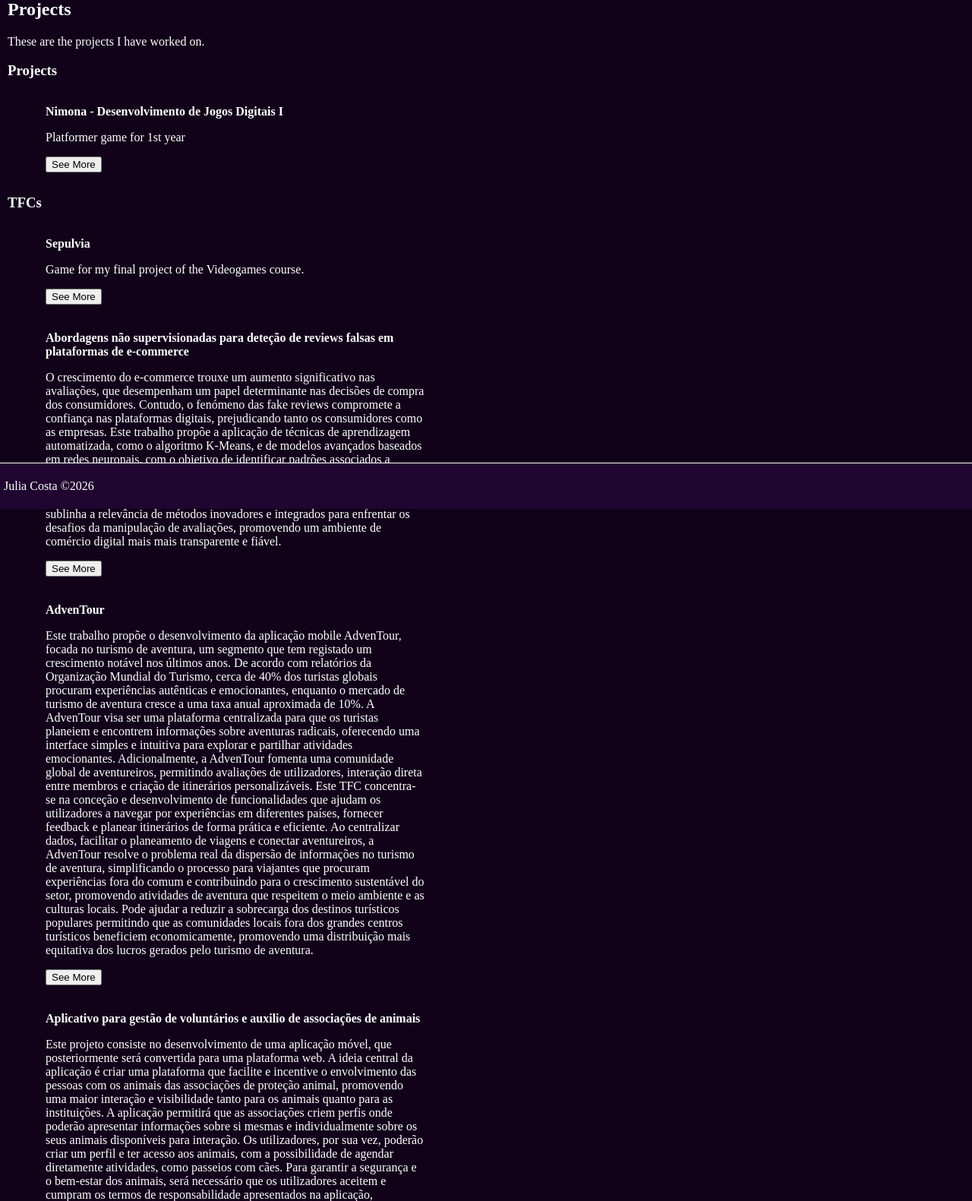
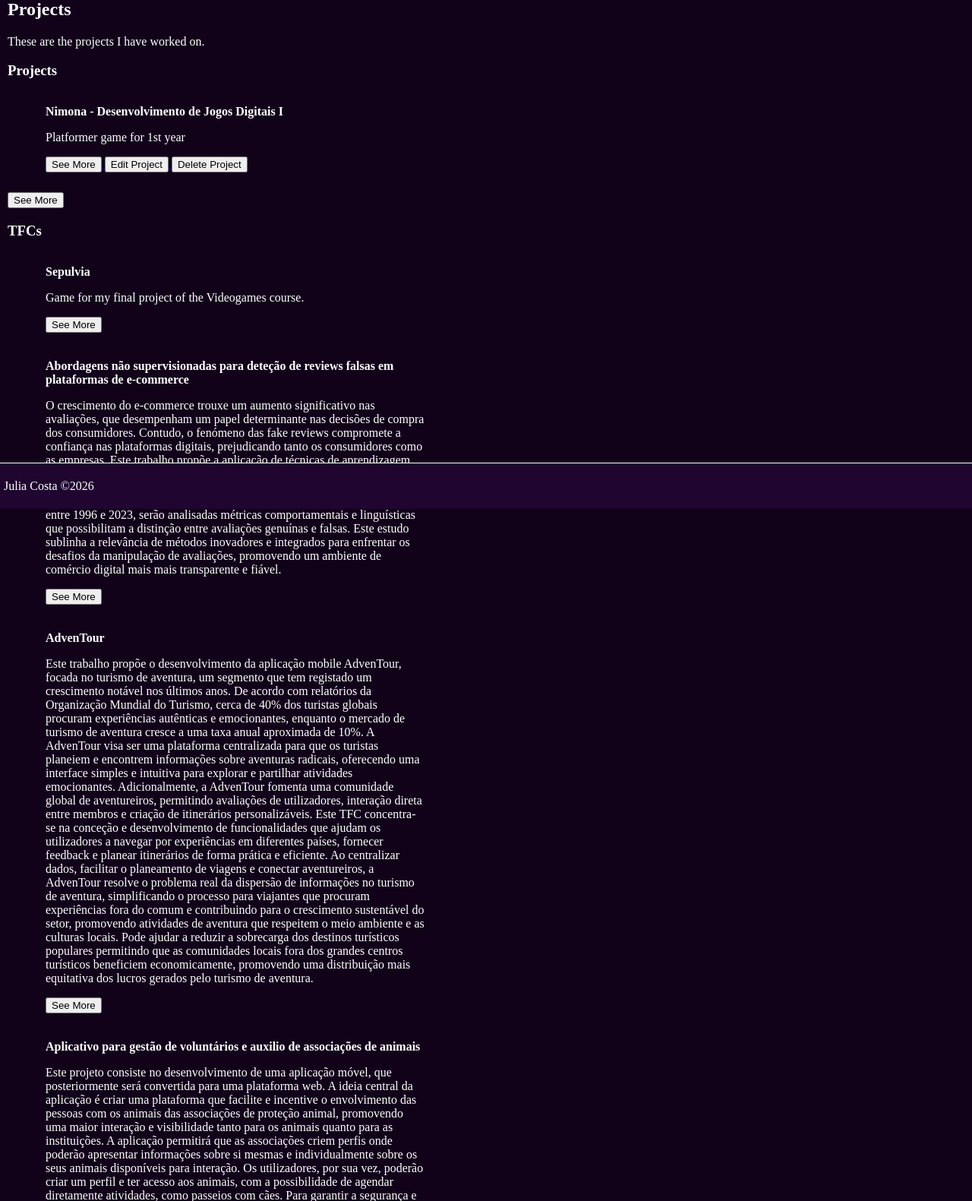
Before and after one commit to Juhhxx/PW_Portefolio, a Django app: page /portfolio/projects/ in a window 1280 px wide. Shown: the part 130-1711 px from the top of the page at 76% size. Run offline with Django 5.2, Linux system fonts and the light colour scheme; a user stored in the database is signed in; data comes from the database, SQL or seed files in the repository; both versions use the stored data as it was after the commit.

Commit message:
Add Portfolio CRUD Operations

```diff
--- a/portefolio/forms.py
+++ b/portefolio/forms.py
@@ -39,3 +39,9 @@ class TeacherForm(forms.ModelForm):
     class Meta:
         model = Teacher
         fields = '__all__'
+
+class ProjectForm(forms.ModelForm):
+
+    class Meta:
+        model = Project
+        fields = '__all__'
--- a/portefolio/templates/portfolio/projects.html
+++ b/portefolio/templates/portfolio/projects.html
@@ -21,12 +21,23 @@
             <li>
                 <h4>{{ project }} - {{ project.uc }}</h4>
                 <p>{{ project.description }}</p>
-                <a href="#">
+                <a href="{% url 'portfolio:project' project.id %}">
                     <button>See More</button>
                 </a>
+                {% if gestor %}
+                    <a href="{% url 'portfolio:edit_project' project.id %}">
+                        <button>Edit Project</button>
+                    </a>
+                    <a href="{% url 'portfolio:delete_project' project.id %}">
+                        <button>Delete Project</button>
+                    </a>
+                {% endif %}
             </li>
         {% endfor %}
     </ul>
+    <a href="{% url 'portfolio:new_project' %}">
+        <button>See More</button>
+    </a>
 
 
     <h3>TFCs</h3>
--- a/portefolio/urls.py
+++ b/portefolio/urls.py
@@ -28,9 +28,15 @@ urlpatterns = [
     path('education/course/uc/edit/<int:uc_id>/', views.edit_uc_view, name="edit_uc"),
 
     path('education/course/teacher/<int:teacher_id>/', views.teacher_view, name="teacher"),
-    path('education/course/teacher/new/<int:uc_id>', views.new_teacher_view, name="new_teacher"),
+    path('education/course/teacher/new/<int:uc_id>/', views.new_teacher_view, name="new_teacher"),
     path('education/course/teacher/delete/<int:teacher_id>/', views.delete_teacher_view, name="delete_teacher"),
     path('education/course/teacher/edit/<int:teacher_id>/', views.edit_teacher_view, name="edit_teacher"),
 
     path('projects/', views.projects_view, name='projects'),
+
+    path('projects/project/<int:project_id>/', views.project_view, name="project"),
+    path('projects/project/new/', views.new_project_view, name="new_project"),
+    path('projects/project/delete/<int:project_id>/', views.delete_project_view, name="delete_project"),
+    path('projects/project/edit/<int:project_id>/', views.edit_project_view, name="edit_project"),
+
 ]
--- a/portefolio/views.py
+++ b/portefolio/views.py
@@ -222,7 +222,7 @@ def teacher_view(request, teacher_id):
         'gestor': request.user.groups.filter(name='gestor_portefolio').exists(),
     }
 
-    return render(request, 'portfolio/Teacher.html', context)
+    return render(request, 'portfolio/teacher.html', context)
 
 @login_required
 def new_teacher_view(request, uc_id):
@@ -235,7 +235,7 @@ def new_teacher_view(request, uc_id):
         return redirect('portfolio:uc', uc_id = uc_id)
 
     context = {'form': form}
-    return render(request, 'portfolio/new_Teacher.html', context)
+    return render(request, 'portfolio/new_teacher.html', context)
 
 @login_required
 def edit_teacher_view(request, teacher_id):
@@ -251,7 +251,7 @@ def edit_teacher_view(request, teacher_id):
         form = TeacherForm(instance=teacher)
 
     context = {'form': form, 'teacher':teacher}
-    return render(request, 'portfolio/edit_Teacher.html', context)
+    return render(request, 'portfolio/edit_teacher.html', context)
 
 @login_required
 def delete_teacher_view(request, teacher_id):
@@ -260,3 +260,49 @@ def delete_teacher_view(request, teacher_id):
     course_id = teacher.course.id
     teacher.delete()
     return redirect('portfolio:course', course_id = course_id)
+
+# Project views
+
+def project_view(request, project_id):
+
+    context = {
+        'project': Project.objects.get(id = project_id),
+        'gestor': request.user.groups.filter(name='gestor_portefolio').exists(),
+    }
+
+    return render(request, 'portfolio/project.html', context)
+
+@login_required
+def new_project_view(request):
+
+    form = ProjectForm(request.POST or None, request.FILES)
+    if form.is_valid():
+        form.save()
+        return redirect('portfolio:projects')
+
+    context = {'form': form}
+    return render(request, 'portfolio/new_project.html', context)
+
+@login_required
+def edit_project_view(request, project_id):
+
+    project = Project.objects.get(id = project_id)
+
+    if request.POST:
+        form = ProjectForm(request.POST or None, request.FILES, instance=project)
+        if form.is_valid():
+            form.save()
+            return redirect('portfolio:project', project_id = project.id)
+    else:
+        form = ProjectForm(instance=project)
+
+    context = {'form': form, 'project':project}
+    return render(request, 'portfolio/edit_project.html', context)
+
+@login_required
+def delete_project_view(request, project_id):
+
+    project = Project.objects.get(id = project_id)
+    course_id = project.course.id
+    project.delete()
+    return redirect('portfolio:course', course_id = course_id)
```
Also changed, not shown: portefolio/templates/portfolio/edit_project.html (added, +20 -0 lines), portefolio/templates/portfolio/new_project.html (added, +13 -0 lines), portefolio/templates/portfolio/project.html (added, +50 -0 lines), db.sqlite3, media/project_images/image_2026-05-11_140438402.png (added), media/technology_logos/image_2026-05-11_141847258.png (added).
